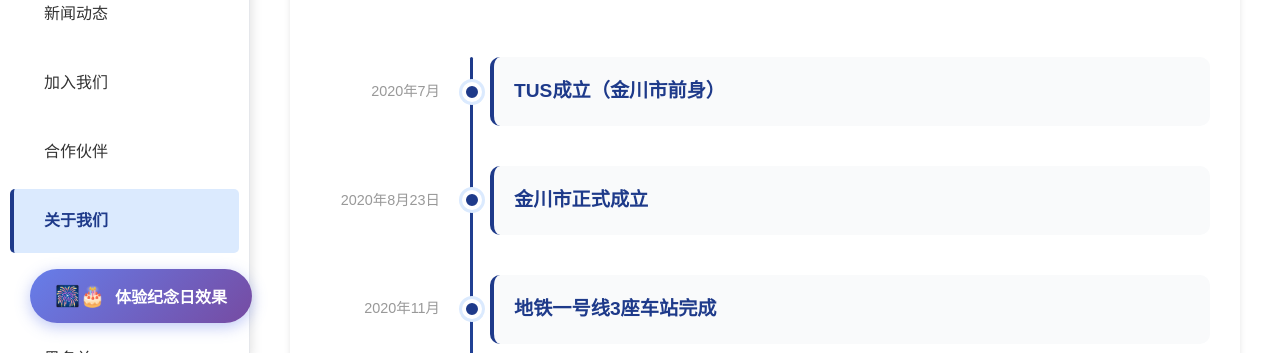
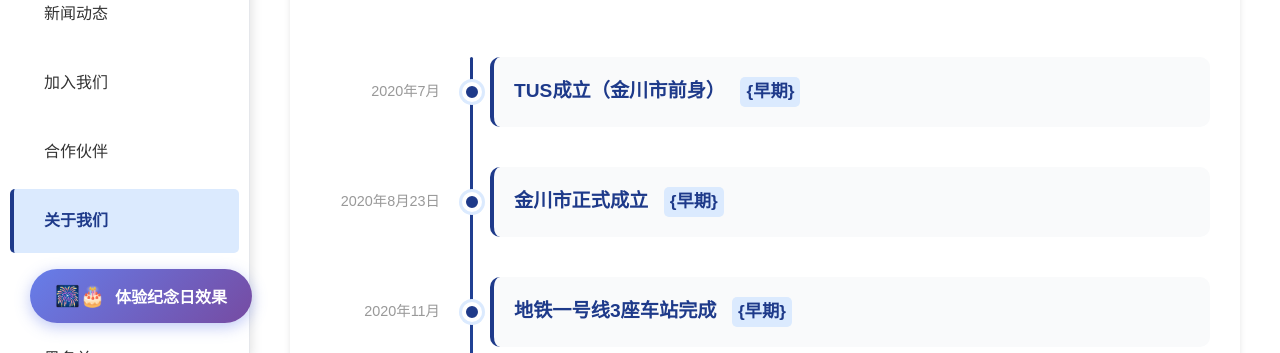
Before and after one commit to mcjcdsa/JKMA-jinchuan, a plain HTML site: page about.html in a window 1280 px wide. Shown: the part 447-800 px from the top of the page. Drawn offline with Linux system fonts and the light colour scheme.

Commit message:
鏇存柊鍩庡競鍘嗗彶鏃堕棿绾匡紝娣诲姞鏃舵湡鍒嗙被鏍囩

```diff
--- a/css/about.css
+++ b/css/about.css
@@ -118,6 +118,17 @@
 .timeline-event:hover {
     color: var(--color-primary-light);
     text-decoration: underline;
+}
+
+.timeline-period {
+    font-size: var(--font-size-small);
+    color: var(--color-primary);
+    font-weight: 600;
+    margin-left: var(--spacing-sm);
+    padding: 2px 6px;
+    background-color: var(--color-primary-light-bg);
+    border-radius: var(--radius-sm);
+    display: inline-block;
 }
 
 /* ========== 事件详情模态框 ========== */
--- a/js/timeline.js
+++ b/js/timeline.js
@@ -174,6 +174,47 @@ function formatDateDisplay(dateString) {
 }
 
 /**
+ * 判断事件属于哪个时期
+ * @param {string} dateString - 日期字符串 (YYYY-MM 或 YYYY-MM-DD)
+ * @returns {string} 时期名称
+ */
+function getPeriod(dateString) {
+    // 标准化日期用于比较
+    let date;
+    if (dateString.match(/^\d{4}-\d{2}-\d{2}$/)) {
+        // 完整日期格式 YYYY-MM-DD
+        date = new Date(dateString);
+    } else if (dateString.match(/^\d{4}-\d{2}$/)) {
+        // 年月格式 YYYY-MM，使用该月第一天
+        date = new Date(dateString + '-01');
+    } else {
+        return '';
+    }
+
+    // 时期分界点
+    const earlyEnd = new Date('2023-01-01');      // 早期结束：2023年1月1日（不包含）
+    const neteaseEnd = new Date('2024-10-01');    // 网易时期结束：2024年10月1日（不包含）
+    const javaEnd = new Date('2026-03-15');       // Java时期结束：2026年3月15日（用于包含3月14日）
+
+    // 早期：2020年8月23日到2023年1月（不包含2023年1月）
+    if (date < earlyEnd) {
+        return '早期';
+    }
+
+    // 网易时期：2023年1月到2024年10月（不包含2024年10月）
+    if (date >= earlyEnd && date < neteaseEnd) {
+        return '网易时期';
+    }
+
+    // Java时期：2024年10月到2026年3月14日（包含2026年3月14日）
+    if (date >= neteaseEnd && date < javaEnd) {
+        return 'Java时期';
+    }
+
+    return '';
+}
+
+/**
  * 初始化时间轴
  */
 export function initTimeline() {
@@ -202,6 +243,8 @@ export function initTimeline() {
         timeline.innerHTML = sortedEvents.map((event, index) => {
             const dateDisplay = formatDateDisplay(event.date);
             const originalIndex = timelineEvents.indexOf(event);
+            const period = getPeriod(event.date);
+            const periodTag = period ? ` <span class="timeline-period">{${period}}</span>` : '';
 
             return `
                 <div class="timeline-item" data-index="${originalIndex}">
@@ -209,7 +252,7 @@ export function initTimeline() {
                     <div class="timeline-marker"></div>
                     <div class="timeline-content">
                         <div class="timeline-event" onclick="window.showEventDetail(${originalIndex})">
-                            ${event.title}
+                            ${event.title}${periodTag}
                         </div>
                     </div>
                 </div>
```
